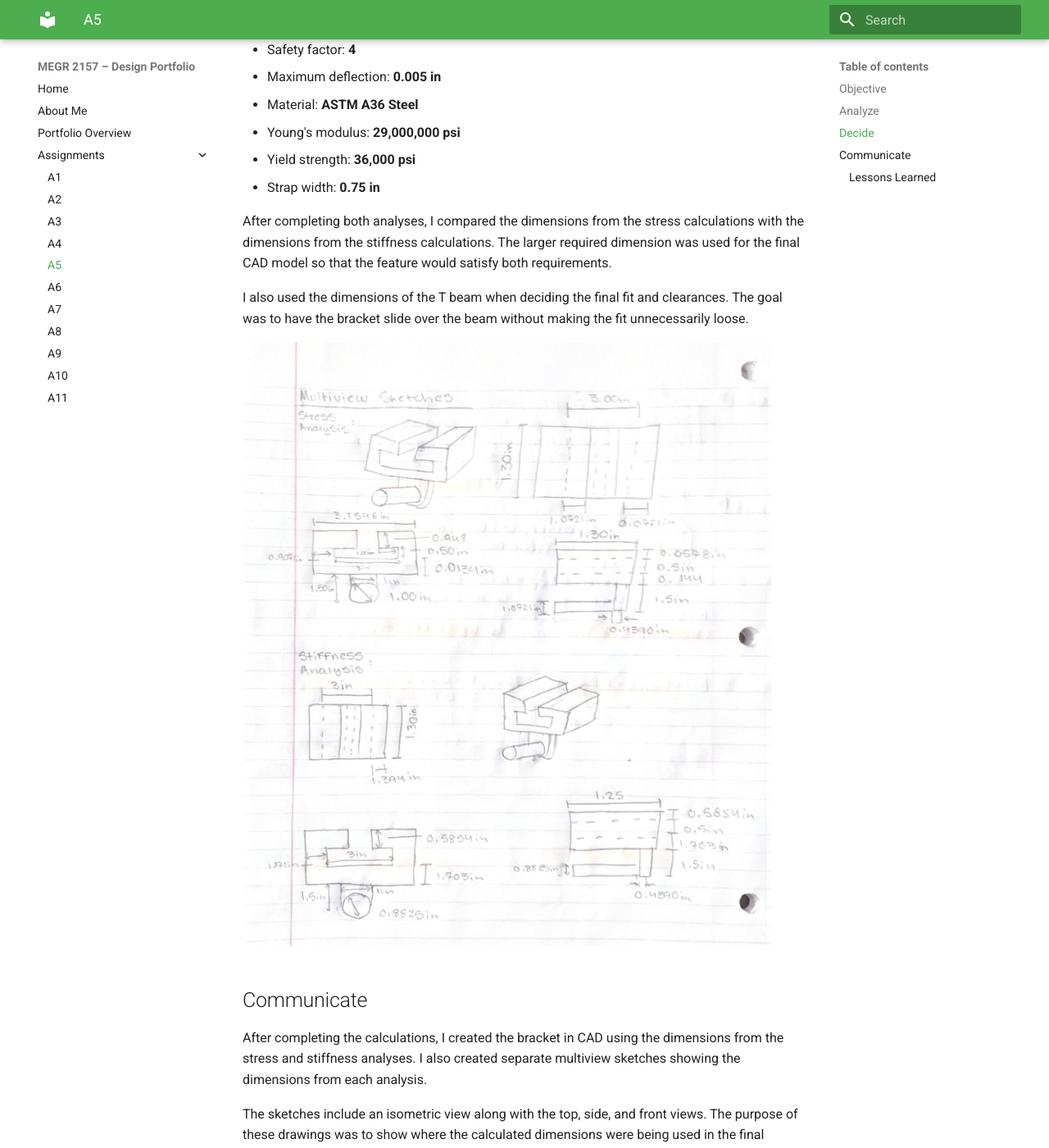
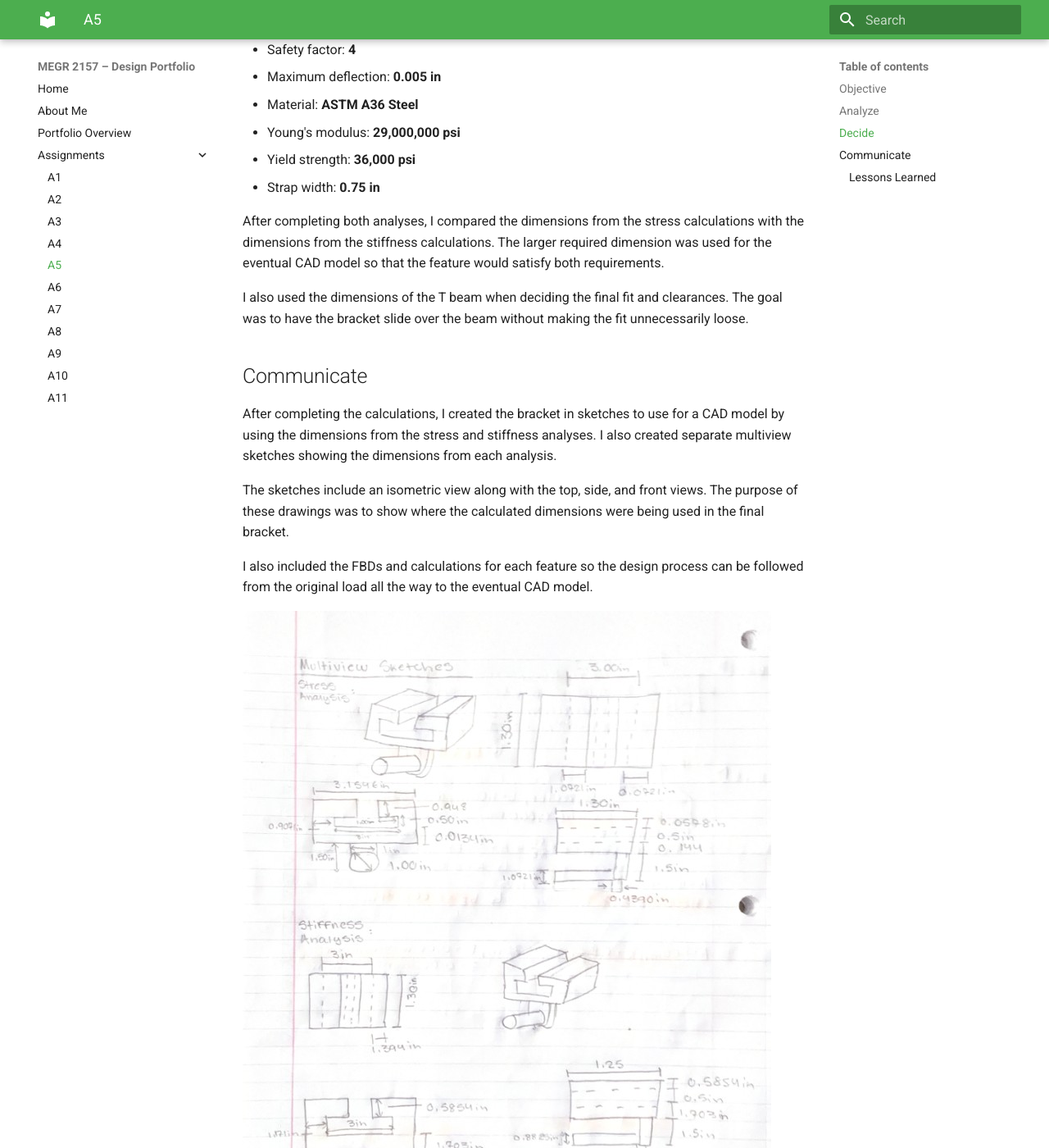
Before and after one commit to gmclean04/Mclean-MEGR-2156-Portfolio, an MkDocs documentation site: the page built from docs/assignments/A05/index.md, in a window 1280 px wide and 1400 px high, scrolled down 4176 px. Shown: the whole window at 82% size. Built offline with MkDocs 1.6.1 and Material for MkDocs 9.7.7, drawn with Linux system fonts in a browser that asks for light colours; some of the changed text lies outside the part shown.

Commit message:
Update index.md

```diff
--- a/docs/assignments/A05/index.md
+++ b/docs/assignments/A05/index.md
@@ -47,20 +47,19 @@ My main design values were:
 - Yield strength: **36,000 psi**
 - Strap width: **0.75 in**
 
-After completing both analyses, I compared the dimensions from the stress calculations with the dimensions from the stiffness calculations. The larger required dimension was used for the final CAD model so that the feature would satisfy both requirements.
+After completing both analyses, I compared the dimensions from the stress calculations with the dimensions from the stiffness calculations. The larger required dimension was used for the eventual CAD model so that the feature would satisfy both requirements.
 
 I also used the dimensions of the T beam when deciding the final fit and clearances. The goal was to have the bracket slide over the beam without making the fit unnecessarily loose.
 
-![Sketches](https://github.com/gmclean04/Mclean-MEGR-2156-Portfolio/raw/172d8cd18a1eeb09fdfa45074e4052ced35b4237/docs/assignments/A05/A5_6.jpg)
-
 ## Communicate
 
-After completing the calculations, I created the bracket in CAD using the dimensions from the stress and stiffness analyses. I also created separate multiview sketches showing the dimensions from each analysis.
+After completing the calculations, I created the bracket in sketches to use for a CAD model by using the dimensions from the stress and stiffness analyses. I also created separate multiview sketches showing the dimensions from each analysis.
 
 The sketches include an isometric view along with the top, side, and front views. The purpose of these drawings was to show where the calculated dimensions were being used in the final bracket.
 
-I also included the FBDs and calculations for each feature so the design process can be followed from the original load all the way to the final CAD model.
+I also included the FBDs and calculations for each feature so the design process can be followed from the original load all the way to the eventual CAD model.
 
+![Sketches](https://github.com/gmclean04/Mclean-MEGR-2156-Portfolio/raw/172d8cd18a1eeb09fdfa45074e4052ced35b4237/docs/assignments/A05/A5_6.jpg)
 
 ### Lessons Learned
 
```
Also changed, not shown: other parts of docs/assignments/A05/index.md (+1 -1 lines).
